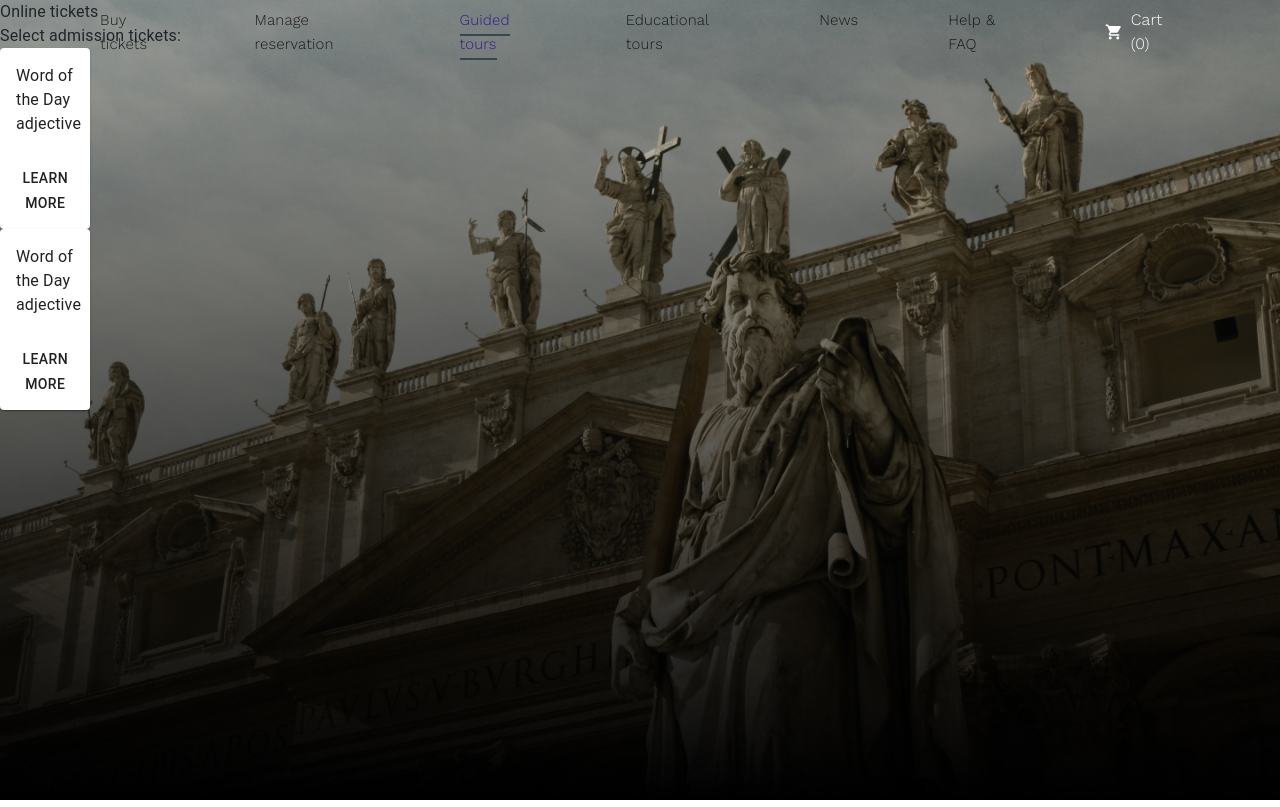
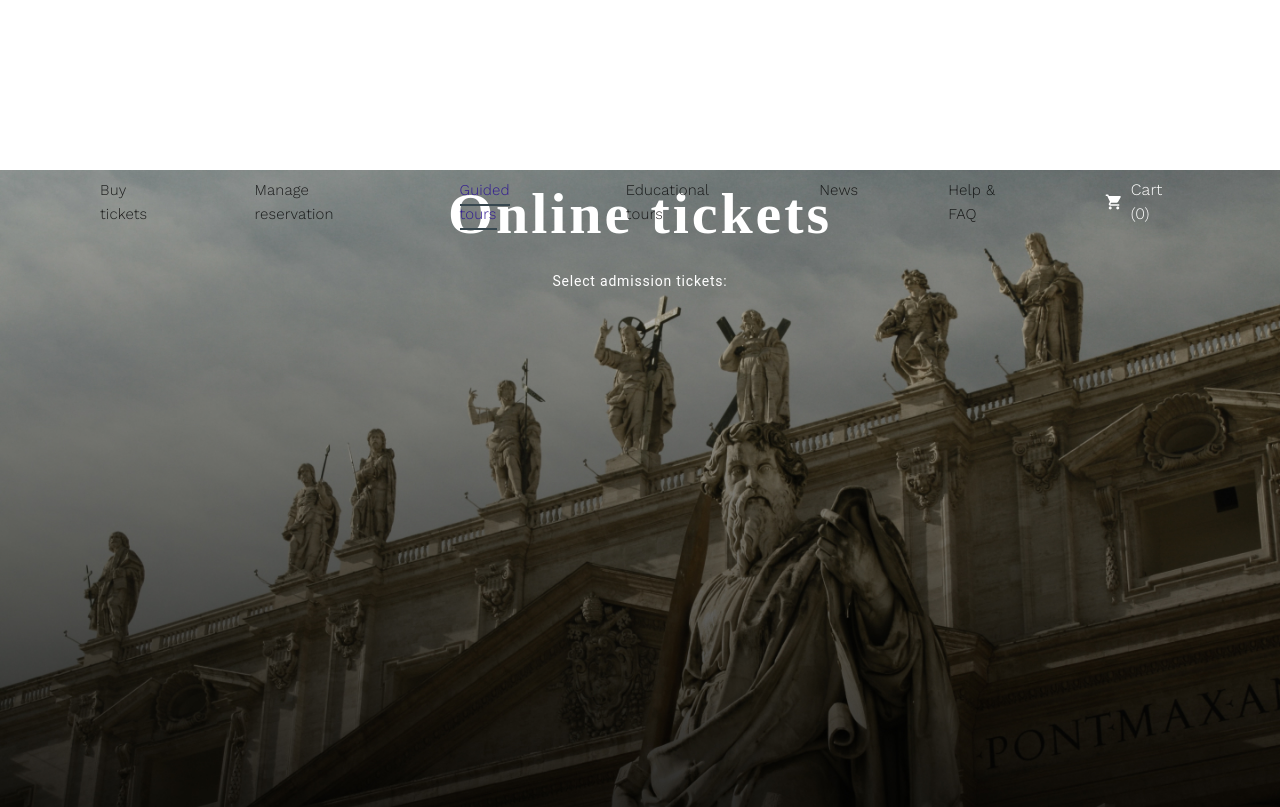
Before and after one commit to shpaksasha/The-Creation-of-Adam, a React (Create React App) app: page /tickets in a window 1280 px wide. Shown: the top 807 px of the page. Built offline with nearby package versions, Linux system fonts and the light colour scheme.

Commit message:
changes on page tickets.js path 2

```diff
--- a/src/pages/Manage/manage.js
+++ b/src/pages/Manage/manage.js
@@ -15,15 +15,15 @@ const useStyles = makeStyles(theme => ({
         margin: 0,
         padding: 0,
         position: 'relative',
-        '&:after': {
-            content: '',
-            backgroundColor: 'rgba(0, 0, 0, 0.6)',
-            position: 'absolute',
-            bottom: 0,
-            top: 0,
-            left: 0,
-            right: 0,
-        }
+        // '&:after': {
+        //     content: '',
+        //     backgroundColor: 'rgba(0, 0, 0, 0.6)',
+        //     position: 'absolute',
+        //     bottom: 0,
+        //     top: 0,
+        //     left: 0,
+        //     right: 0,
+        // }
     },
     caption: {
         fontSize: '58px',
--- a/src/pages/Tickets/tickets.js
+++ b/src/pages/Tickets/tickets.js
@@ -8,23 +8,37 @@ const useStyles = makeStyles(theme => ({
     root: {
         // backgroundImage: `linear-gradient(0deg, #000000 1%, rgba(0, 0, 0, 0) 105%), url('${circle}')`,
         backgroundImage: `url('${coliseum}')`,
-        backgroundPosition: 'bottom',
+        backgroundPosition: 'center',
         backgroundSize: 'cover',
-        backgroundRepeat: 'no-repeat',
-        backgroundOrigin: 'border-box',
         width: '100%',
         height: '100vh',
         margin: 0,
         padding: 0,
         position: 'relative',
     },
-    block: {
-        position: 'absolute'
+
+    caption: {
+        fontSize: '58px',
+        color: '#ffffff',
+        fontWeight: 600,
+        fontFamily: 'Crimson Text',
+        lineHeight: '87px',
+        letterSpacing: '0.05em',
+    },
+    select: {
+        marginTop: '15px',
+        fontFamily: 'Regular 400 italic',
+        fontSize: '14px',
+        lineHeight: '19px',
+        letterSpacing: '0.05rem',
+        fontWeight: 'normal',
+        color: '#ffffff',
+    },
+    text: {
+        margin: '170px auto',
+        textAlign: 'center',
     },
 
-    cards: {
-        position: 'relative'
-    }
 }))
 
 
@@ -32,38 +46,10 @@ const Tickets = () => {
     const classes = useStyles();
     return (
         <div className={classes.root}>
-            <Grid conteiner md={12} className={classes.block}>
-                <Typography>Online tickets</Typography>
-                <Typography>Select admission tickets:</Typography>
-                <Grid item md={6} >
-                    <Card className={classes.cards}>
-                        <CardContent>
-                            <Typography>
-                                Word of the Day
-                            </Typography>
-                            <Typography>
-                                adjective
-                            </Typography>
-                        </CardContent>
-                        <CardActions>
-                            <Button>Learn More</Button>
-                        </CardActions>
-                    </Card>
-                </Grid>
-                <Grid item md={6}>
-                    <Card className={classes.cards}>
-                        <CardContent>
-                            <Typography>
-                                Word of the Day
-                            </Typography>
-                            <Typography>
-                                adjective
-                            </Typography>
-                        </CardContent>
-                        <CardActions>
-                            <Button>Learn More</Button>
-                        </CardActions>
-                    </Card>
+            <Grid conteiner md={12}>
+                <Grid item md={12} className={classes.text}>
+                    <Typography className={classes.caption}>Online tickets</Typography>
+                    <Typography className={classes.select}>Select admission tickets:</Typography>
                 </Grid>
             </Grid>
         </div>
```
